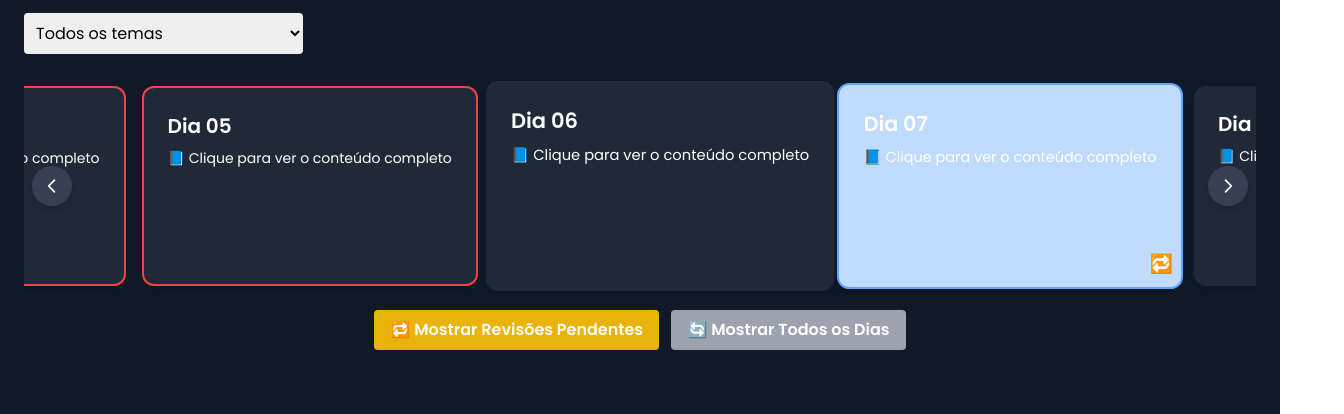
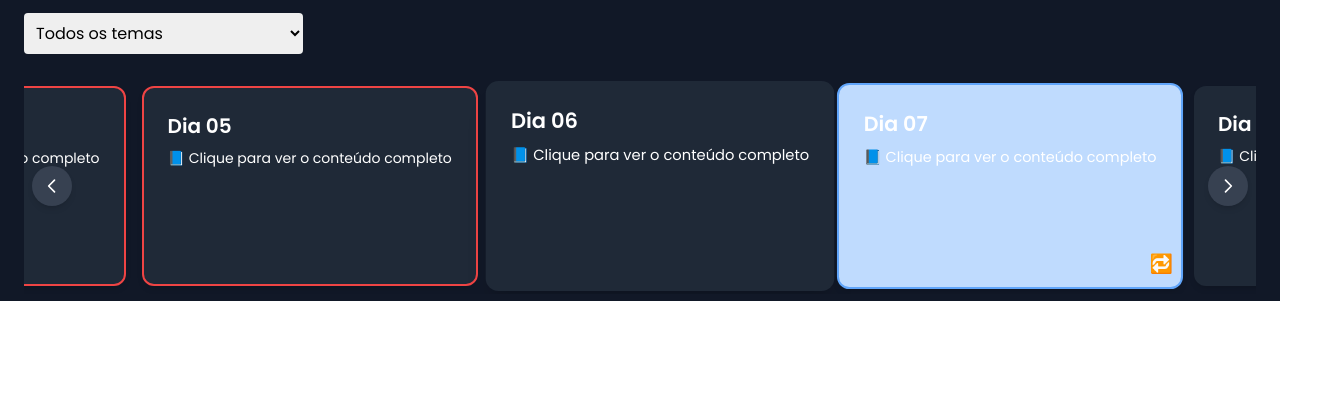
Before and after one commit to johansamwell/projeto-cronograma, a plain HTML site: page index.html in a window 1280 px wide. Shown: the part 499-913 px from the top of the page, 1344 px wide, since content can reach past the window. After the commit the page ends 800 px from the top, so only its background shows below. Drawn offline with nearby package versions, Linux system fonts and the light colour scheme.

Commit message:
Add files via upload

```diff
--- a/index.html
+++ b/index.html
@@ -23,6 +23,7 @@
 <body class="bg-white text-gray-900 transition-colors duration-300">
   <!-- AQUI você cola o conteúdo do cronograma -->
 
+<body class="min-h-screen w-full overflow-x-hidden bg-white text-gray-900">
 
 <script>
   // Conteúdo original do arquivo conteudos_56_dias.js aqui
@@ -505,6 +506,17 @@ VI. Infraestrutura Hídrica`
   <style>
     body { font-family: 'Poppins', sans-serif; }
   </style>
+
+<style>
+  html, body {
+    width: 100%;
+    height: 100%;
+    margin: 0;
+    padding: 0;
+    overflow-x: hidden;
+  }
+</style>
+
 
 <style>
   .dia-simulado {
@@ -1047,5 +1059,4 @@ window.addEventListener("load", destacarSimulados);
 
 </body>
 
-</body>
 </html>
```
